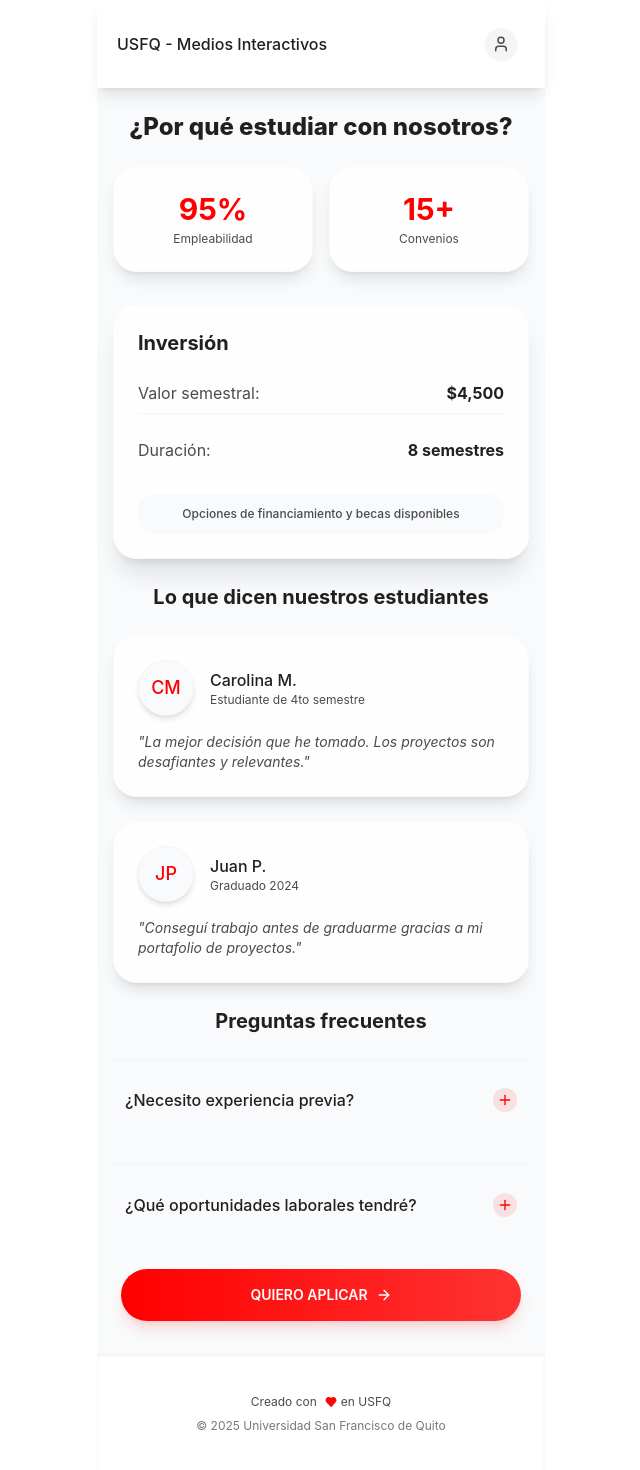
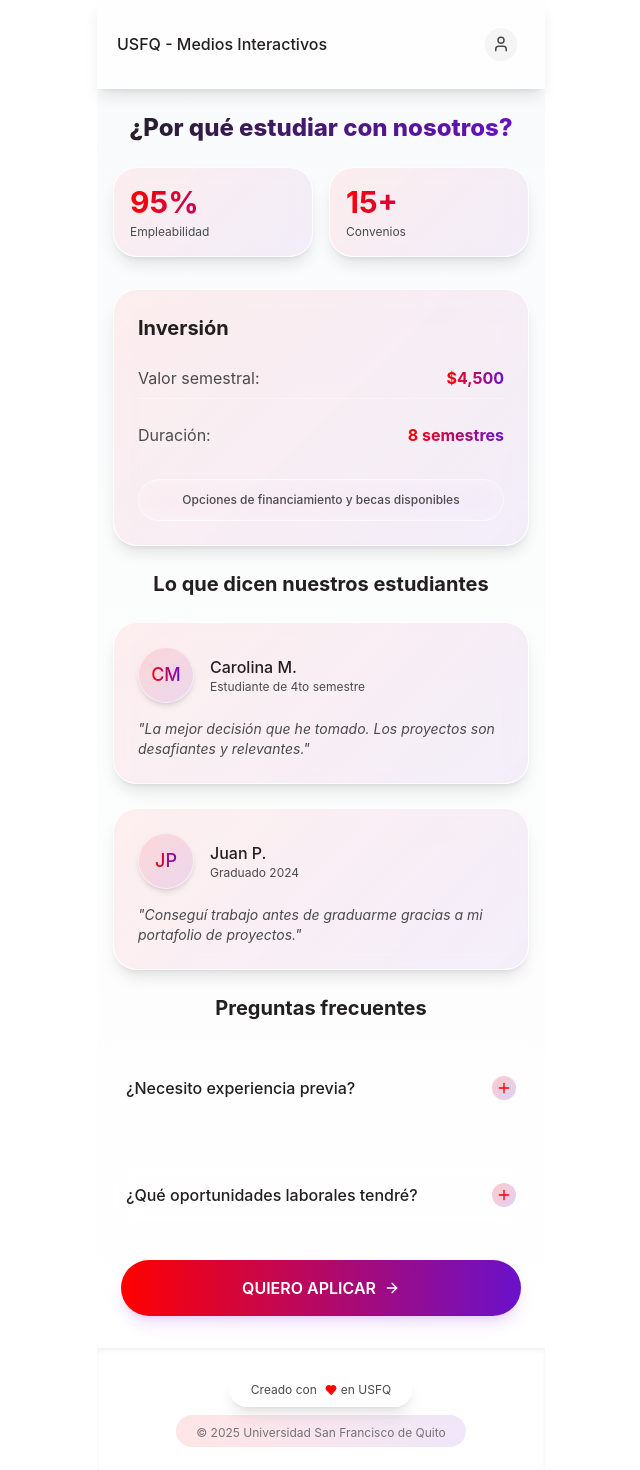
Before and after one commit to MartinMafla/usfq-mobile-pages, a React (Vite) app: page /estudiantes/decision in a window 1280 px wide. Shown: the top 1470 px of the page, without its empty margins (319-959 px from the left). Built offline with nearby package versions, Linux system fonts and the light colour scheme.

Commit message:
Refactor: Improve design with modern styles
Implement modern design elements and visual identity.

```diff
--- a/src/components/Footer.tsx
+++ b/src/components/Footer.tsx
@@ -4,12 +4,16 @@ import { motion } from 'framer-motion';
 
 const Footer = () => {
   return (
-    <footer className="usfq-footer backdrop-blur-sm bg-white/80 border-t border-gray-100">
+    <footer className="backdrop-blur-md bg-gradient-to-b from-white/70 to-white/90 border-t border-gray-200/50 shadow-inner">
       <motion.div
-        className="flex flex-col items-center justify-center space-y-2 py-4"
+        className="flex flex-col items-center justify-center space-y-2 py-6"
         initial={{ opacity: 0, y: 20 }}
         animate={{ opacity: 1, y: 0 }}
         transition={{ duration: 0.5 }}
+      >
+        <motion.div
+          className="bg-white/30 backdrop-blur-md border border-white/50 rounded-full px-5 py-2 shadow-lg"
+          whileHover={{ scale: 1.05 }}
         >
           <div className="flex items-center">
             <span className="text-xs text-[#4A4B4C] mr-1">Creado con</span>
@@ -27,7 +31,15 @@ const Footer = () => {
             </motion.div>
             <span className="text-xs text-[#4A4B4C]">en USFQ</span>
           </div>
+        </motion.div>
+        <motion.div
+          className="bg-gradient-to-r from-[#FF0000]/10 to-[#6a11cb]/10 rounded-full px-5 py-1"
+          whileHover={{
+            backgroundImage: "linear-gradient(to right, rgba(255, 0, 0, 0.2), rgba(106, 17, 203, 0.2))"
+          }}
+        >
           <span className="text-xs text-[#4A4B4C] opacity-75">© {new Date().getFullYear()} Universidad San Francisco de Quito</span>
+        </motion.div>
       </motion.div>
     </footer>
   );
--- a/src/index.css
+++ b/src/index.css
@@ -1,4 +1,3 @@
-
 @tailwind base;
 @tailwind components;
 @tailwind utilities;
@@ -19,6 +18,7 @@
     --usfq-red: 0 100% 50%; /* #FF0000 */
     --usfq-gray: 220 1% 30%; /* #4A4B4C */
     --usfq-white: 0 0% 100%; /* #FFFFFF */
+    --usfq-purple: 271 83% 43%; /* #6a11cb */
 
     --primary: 0 0% 13%; /* #231F20 */
     --primary-foreground: 0 0% 100%; /* #FFFFFF */
@@ -116,15 +116,15 @@
 
 /* Estilos compartidos para las landing pages USFQ */
 .usfq-container {
-  @apply max-w-md mx-auto min-h-screen flex flex-col bg-gray-50;
+  @apply max-w-md mx-auto min-h-screen flex flex-col bg-gradient-to-b from-gray-50 to-white;
 }
 
 .usfq-header {
-  @apply flex items-center justify-between p-5 bg-white/90 shadow-lg sticky top-0 z-30 backdrop-blur-lg;
+  @apply flex items-center justify-between p-5 bg-white/80 backdrop-blur-lg sticky top-0 z-30 border-b border-white/50 shadow-lg;
 }
 
 .usfq-footer {
-  @apply text-center text-xs p-6 mt-auto bg-white/90 text-[#4A4B4C] border-t border-gray-100 shadow-inner backdrop-blur-lg;
+  @apply text-center text-xs p-6 mt-auto bg-white/80 text-[#4A4B4C] border-t border-gray-100 shadow-inner backdrop-blur-lg;
 }
 
 .usfq-section {
@@ -132,7 +132,7 @@
 }
 
 .usfq-title {
-  @apply text-2xl font-extrabold mb-6 text-[#231F20] leading-tight;
+  @apply text-2xl font-extrabold mb-6 bg-clip-text text-transparent bg-gradient-to-r from-[#231F20] to-[#6a11cb] leading-tight;
 }
 
 .usfq-subtitle {
@@ -140,70 +140,70 @@
 }
 
 .usfq-card {
-  @apply bg-white/80 p-6 rounded-3xl shadow-xl my-5 border border-gray-50 backdrop-blur-sm transition-all hover:shadow-lg hover:-translate-y-1 duration-300;
+  @apply bg-white/80 p-6 rounded-3xl shadow-xl my-5 border border-white/50 backdrop-blur-md transition-all hover:shadow-2xl hover:-translate-y-1 duration-300;
 }
 
 .usfq-button-primary {
-  @apply bg-gradient-to-r from-[#FF0000] to-[#ff3333] text-white rounded-full px-8 py-4 font-semibold text-sm
-         uppercase text-center block mx-auto w-full hover:from-[#e60000] hover:to-[#cc0000] transition-all transform hover:-translate-y-0.5
-         shadow-lg shadow-red-500/20 active:shadow-inner active:translate-y-0.5;
+  @apply bg-gradient-to-r from-[#FF0000] to-[#6a11cb] text-white rounded-full px-8 py-4 font-semibold text-sm
+         uppercase text-center block mx-auto w-full hover:opacity-90 transition-all transform hover:-translate-y-0.5
+         shadow-lg shadow-purple-500/20 active:shadow-inner active:translate-y-0.5;
 }
 
 .usfq-button-secondary {
-  @apply bg-[#4A4B4C] text-white rounded-full px-6 py-3 font-semibold text-sm
-         uppercase text-center block mx-auto w-full hover:bg-[#333333] transition-colors shadow-lg transform hover:-translate-y-0.5;
+  @apply bg-gradient-to-r from-[#4A4B4C] to-[#333333] text-white rounded-full px-6 py-3 font-semibold text-sm
+         uppercase text-center block mx-auto w-full hover:opacity-90 transition-colors shadow-lg transform hover:-translate-y-0.5;
 }
 
 .usfq-input {
-  @apply w-full p-4 border border-gray-200 rounded-2xl mb-4 bg-white/70 backdrop-blur-sm focus:outline-none focus:ring-2 focus:ring-[#FF0000]/30 focus:border-[#FF0000] shadow-md transition-all;
+  @apply w-full p-4 border border-white/50 rounded-2xl mb-4 bg-white/70 backdrop-blur-md focus:outline-none focus:ring-2 focus:ring-[#FF0000]/30 focus:border-[#FF0000] shadow-md transition-all;
 }
 
 .usfq-checkbox {
-  @apply mr-3 rounded border-gray-300 text-[#FF0000] focus:ring-[#FF0000];
+  @apply mr-3 rounded border-white/50 text-[#FF0000] focus:ring-[#FF0000];
 }
 
 .usfq-banner {
-  @apply w-full bg-white/80 mb-6 relative overflow-hidden rounded-3xl shadow-2xl mx-auto backdrop-blur-sm;
+  @apply w-full bg-white/60 mb-6 relative overflow-hidden rounded-3xl shadow-2xl mx-auto backdrop-blur-md;
 }
 
 .usfq-banner-content {
-  @apply bg-white/90 p-5 absolute bottom-0 left-0 right-0 backdrop-blur-lg rounded-t-2xl shadow-lg;
+  @apply bg-white/80 p-5 absolute bottom-0 left-0 right-0 backdrop-blur-lg rounded-t-2xl shadow-lg;
 }
 
 .usfq-area {
-  @apply flex items-center p-5 my-3 bg-white/80 rounded-2xl shadow-lg border border-gray-50 backdrop-blur-sm hover:border-[#FF0000]/30 transition-all transform hover:-translate-y-1 duration-300;
+  @apply flex items-center p-5 my-3 bg-white/80 rounded-2xl shadow-lg border border-white/50 backdrop-blur-md hover:border-[#FF0000]/30 transition-all transform hover:-translate-y-1 duration-300;
 }
 
 .usfq-area-icon {
-  @apply w-14 h-14 rounded-2xl bg-gradient-to-br from-[#FF0000] to-[#ff3333] flex items-center justify-center mr-4 shadow-lg;
+  @apply w-14 h-14 rounded-2xl bg-gradient-to-br from-[#FF0000] to-[#6a11cb] flex items-center justify-center mr-4 shadow-lg;
 }
 
 .usfq-highlight {
-  @apply font-bold text-[#FF0000];
+  @apply font-bold bg-clip-text text-transparent bg-gradient-to-r from-[#FF0000] to-[#6a11cb];
 }
 
 .usfq-accordion {
-  @apply border-t border-gray-100 py-4;
+  @apply border-t border-white/30 py-4;
 }
 
 .usfq-testimonial {
-  @apply bg-white/80 rounded-2xl p-6 my-5 shadow-lg border border-gray-50 backdrop-blur-sm transform transition-all hover:-translate-y-1 duration-300;
+  @apply bg-white/60 rounded-2xl p-6 my-5 shadow-lg border border-white/50 backdrop-blur-md transform transition-all hover:-translate-y-1 hover:shadow-xl duration-300;
 }
 
 .usfq-testimonial-avatar {
-  @apply w-14 h-14 rounded-full bg-gray-50 flex items-center justify-center mr-4 border border-gray-100 shadow-md;
+  @apply w-14 h-14 rounded-full bg-gradient-to-br from-[#FF0000]/20 to-[#6a11cb]/20 flex items-center justify-center mr-4 border border-white/50 shadow-md;
 }
 
 .usfq-stat-box {
-  @apply bg-white/80 p-6 rounded-2xl shadow-lg text-center border border-gray-50 backdrop-blur-sm hover:border-[#FF0000]/30 transition-all transform hover:-translate-y-1 duration-300;
+  @apply bg-white/60 p-6 rounded-2xl shadow-lg text-center border border-white/50 backdrop-blur-md hover:border-[#FF0000]/30 transition-all transform hover:-translate-y-1 duration-300;
 }
 
 .usfq-progress-bar {
-  @apply w-full h-3 bg-gray-100/70 rounded-full my-2 overflow-hidden backdrop-blur-sm;
+  @apply w-full h-3 bg-white/50 rounded-full my-2 overflow-hidden backdrop-blur-sm;
 }
 
 .usfq-progress-fill {
-  @apply h-full bg-gradient-to-r from-[#FF0000] to-[#ff3333] rounded-full relative overflow-hidden;
+  @apply h-full bg-gradient-to-r from-[#FF0000] to-[#6a11cb] rounded-full relative overflow-hidden;
 }
 
 .usfq-progress-fill::after {
@@ -249,11 +249,29 @@
   }
 }
 
-/* Modern red button with hover effect */
+/* Modern red-purple gradient button with hover effect */
 .modern-red-button {
-  @apply bg-gradient-to-r from-[#FF0000] to-[#ff3333] text-white rounded-full py-4 px-6 font-semibold text-sm
-         uppercase transition-all duration-300 transform shadow-lg shadow-red-500/20 hover:shadow-xl hover:shadow-red-500/40
+  @apply bg-gradient-to-r from-[#FF0000] to-[#6a11cb] text-white rounded-full py-4 px-6 font-semibold text-sm
+         uppercase transition-all duration-300 transform shadow-lg shadow-purple-500/20 hover:shadow-xl hover:shadow-purple-500/40
          hover:-translate-y-1 active:translate-y-0.5 active:shadow-inner w-full;
+}
+
+/* Glass card styles */
+.glass-card {
+  @apply bg-white/40 backdrop-blur-md border border-white/50 rounded-3xl shadow-lg overflow-hidden transition-all duration-300 hover:shadow-xl hover:bg-white/50;
+}
+
+/* New gradient card styles */
+.gradient-card {
+  @apply relative overflow-hidden rounded-3xl border border-white/50 shadow-lg;
+  background: linear-gradient(135deg, rgba(255,255,255,0.4) 0%, rgba(255,255,255,0.1) 100%);
+  backdrop-filter: blur(10px);
+}
+
+.gradient-card-overlay {
+  @apply absolute inset-0 opacity-30;
+  background: linear-gradient(135deg, rgba(255,0,0,0.2) 0%, rgba(106,17,203,0.2) 100%);
+  z-index: -1;
 }
 
 /* Motion components */
--- a/src/pages/estudiantes/Decision.tsx
+++ b/src/pages/estudiantes/Decision.tsx
@@ -2,6 +2,7 @@
 import { useState } from 'react';
 import { useNavigate } from 'react-router-dom';
 import { ChevronDown, ChevronUp, Plus, ArrowRight } from 'lucide-react';
+import { motion } from 'framer-motion';
 import Header from '@/components/Header';
 import Footer from '@/components/Footer';
 
@@ -35,45 +36,102 @@ const EstudiantesDecision = () => {
       <main className="flex-1">
         <section className="usfq-section">
           <div className="mb-8">
-            <h2 className="usfq-title text-center">¿Por qué estudiar con nosotros?</h2>
+            <motion.h2
+              className="usfq-title text-center"
+              initial={{ opacity: 0, y: -10 }}
+              animate={{ opacity: 1, y: 0 }}
+              transition={{ duration: 0.5 }}
+            >
+              ¿Por qué estudiar con nosotros?
+            </motion.h2>
 
-            <div className="grid grid-cols-2 gap-4 mb-8">
-              <div className="usfq-stat-box hover-scale">
-                <div className="text-3xl font-bold text-[#FF0000]">95%</div>
+            <motion.div
+              className="grid grid-cols-2 gap-4 mb-8"
+              initial={{ opacity: 0, y: 20 }}
+              animate={{ opacity: 1, y: 0 }}
+              transition={{ duration: 0.5, delay: 0.2 }}
+            >
+              <motion.div
+                className="gradient-card p-4 hover-scale"
+                whileHover={{
+                  y: -5,
+                  boxShadow: '0 20px 25px -5px rgba(255, 0, 0, 0.1), 0 10px 10px -5px rgba(255, 0, 0, 0.04)'
+                }}
+              >
+                <div className="gradient-card-overlay"></div>
+                <div className="relative z-10">
+                  <div className="text-3xl font-bold bg-clip-text text-transparent bg-gradient-to-r from-[#FF0000] to-[#6a11cb]">95%</div>
                   <div className="text-xs mt-1 text-[#4A4B4C]">Empleabilidad</div>
                 </div>
-              <div className="usfq-stat-box hover-scale">
-                <div className="text-3xl font-bold text-[#FF0000]">15+</div>
+              </motion.div>
+
+              <motion.div
+                className="gradient-card p-4 hover-scale"
+                whileHover={{
+                  y: -5,
+                  boxShadow: '0 20px 25px -5px rgba(106, 17, 203, 0.1), 0 10px 10px -5px rgba(106, 17, 203, 0.04)'
+                }}
+              >
+                <div className="gradient-card-overlay"></div>
+                <div className="relative z-10">
+                  <div className="text-3xl font-bold bg-clip-text text-transparent bg-gradient-to-r from-[#FF0000] to-[#6a11cb]">15+</div>
                   <div className="text-xs mt-1 text-[#4A4B4C]">Convenios</div>
                 </div>
-            </div>
+              </motion.div>
+            </motion.div>
           </div>
 
-          <div className="usfq-card mb-8 hover:border-[#FF0000]/20 transition-all">
+          <motion.div
+            className="gradient-card mb-8 hover:border-[#FF0000]/20 transition-all p-6"
+            initial={{ opacity: 0, y: 20 }}
+            animate={{ opacity: 1, y: 0 }}
+            transition={{ duration: 0.5, delay: 0.4 }}
+          >
+            <div className="gradient-card-overlay"></div>
+            <div className="relative z-10">
               <h3 className="usfq-subtitle">Inversión</h3>
               <div className="space-y-4">
-              <div className="flex justify-between items-center py-2 border-b border-gray-100">
+                <div className="flex justify-between items-center py-2 border-b border-white/30">
                   <span className="text-[#4A4B4C]">Valor semestral:</span>
-                <span className="font-bold text-[#231F20]">$4,500</span>
+                  <span className="font-bold bg-clip-text text-transparent bg-gradient-to-r from-[#FF0000] to-[#6a11cb]">$4,500</span>
                 </div>
                 <div className="flex justify-between items-center py-2">
                   <span className="text-[#4A4B4C]">Duración:</span>
-                <span className="font-bold text-[#231F20]">8 semestres</span>
+                  <span className="font-bold bg-clip-text text-transparent bg-gradient-to-r from-[#FF0000] to-[#6a11cb]">8 semestres</span>
                 </div>
               </div>
               <div className="mt-6">
-              <div className="bg-gray-50 p-3 rounded-lg text-center">
+                <div className="bg-white/30 backdrop-blur-md p-3 rounded-2xl text-center border border-white/50">
                   <p className="text-xs text-[#4A4B4C] font-medium">Opciones de financiamiento y becas disponibles</p>
                 </div>
               </div>
             </div>
+          </motion.div>
 
-          <h3 className="usfq-subtitle text-center mt-8">Lo que dicen nuestros estudiantes</h3>
+          <motion.h3
+            className="usfq-subtitle text-center mt-8"
+            initial={{ opacity: 0 }}
+            animate={{ opacity: 1 }}
+            transition={{ delay: 0.6 }}
+          >
+            Lo que dicen nuestros estudiantes
+          </motion.h3>
 
-          <div className="usfq-testimonial hover-scale">
+          <motion.div
+            className="gradient-card p-6 my-5 hover-scale"
+            initial={{ opacity: 0, y: 20 }}
+            animate={{ opacity: 1, y: 0 }}
+            transition={{ duration: 0.5, delay: 0.7 }}
+            whileHover={{
+              y: -5,
+              boxShadow: '0 20px 25px -5px rgba(0, 0, 0, 0.1), 0 10px 10px -5px rgba(0, 0, 0, 0.04)'
+            }}
+          >
+            <div className="gradient-card-overlay"></div>
+            <div className="relative z-10">
               <div className="flex items-center mb-4">
-              <div className="usfq-testimonial-avatar bg-[#FF0000]/10">
-                <span className="text-[#FF0000] text-lg font-medium">CM</span>
+                <div className="w-14 h-14 rounded-full bg-gradient-to-br from-[#FF0000]/10 to-[#6a11cb]/10 flex items-center justify-center mr-4 border border-white/50 shadow-md">
+                  <span className="bg-clip-text text-transparent bg-gradient-to-r from-[#FF0000] to-[#6a11cb] text-lg font-medium">CM</span>
                 </div>
                 <div>
                   <div className="font-medium text-[#231F20]">Carolina M.</div>
@@ -84,11 +142,23 @@ const EstudiantesDecision = () => {
                 "La mejor decisión que he tomado. Los proyectos son desafiantes y relevantes."
               </p>
             </div>
+          </motion.div>
 
-          <div className="usfq-testimonial hover-scale">
+          <motion.div
+            className="gradient-card p-6 my-5 hover-scale"
+            initial={{ opacity: 0, y: 20 }}
+            animate={{ opacity: 1, y: 0 }}
+            transition={{ duration: 0.5, delay: 0.8 }}
+            whileHover={{
+              y: -5,
+              boxShadow: '0 20px 25px -5px rgba(0, 0, 0, 0.1), 0 10px 10px -5px rgba(0, 0, 0, 0.04)'
+            }}
+          >
+            <div className="gradient-card-overlay"></div>
+            <div className="relative z-10">
               <div className="flex items-center mb-4">
-              <div className="usfq-testimonial-avatar bg-[#FF0000]/10">
-                <span className="text-[#FF0000] text-lg font-medium">JP</span>
+                <div className="w-14 h-14 rounded-full bg-gradient-to-br from-[#FF0000]/10 to-[#6a11cb]/10 flex items-center justify-center mr-4 border border-white/50 shadow-md">
+                  <span className="bg-clip-text text-transparent bg-gradient-to-r from-[#FF0000] to-[#6a11cb] text-lg font-medium">JP</span>
                 </div>
                 <div>
                   <div className="font-medium text-[#231F20]">Juan P.</div>
@@ -99,43 +169,83 @@ const EstudiantesDecision = () => {
                 "Conseguí trabajo antes de graduarme gracias a mi portafolio de proyectos."
               </p>
             </div>
+          </motion.div>
 
-          <h3 className="usfq-subtitle text-center mt-8">Preguntas frecuentes</h3>
+          <motion.h3
+            className="usfq-subtitle text-center mt-8"
+            initial={{ opacity: 0 }}
+            animate={{ opacity: 1 }}
+            transition={{ delay: 0.9 }}
+          >
+            Preguntas frecuentes
+          </motion.h3>
 
           {frequentQuestions.map((item, index) => (
-            <div key={index} className="usfq-accordion">
+            <motion.div
+              key={index}
+              className="usfq-accordion"
+              initial={{ opacity: 0, y: 20 }}
+              animate={{ opacity: 1, y: 0 }}
+              transition={{ duration: 0.5, delay: 1 + index * 0.1 }}
+            >
               <button
-                className="flex items-center justify-between w-full text-left p-3 hover:bg-gray-50 rounded-lg transition-colors"
+                className="flex items-center justify-between w-full text-left p-3 bg-white/40 backdrop-blur-md border border-white/30 rounded-lg transition-colors hover:bg-white/60"
                 onClick={() => toggleQuestion(index)}
               >
                 <span className="font-medium text-[#231F20]">{item.question}</span>
                 {expandedQuestion === index ?
-                  <div className="w-6 h-6 rounded-full bg-[#FF0000]/10 flex items-center justify-center">
+                  <div className="w-6 h-6 rounded-full bg-gradient-to-br from-[#FF0000]/20 to-[#6a11cb]/20 flex items-center justify-center">
                     <ChevronUp size={16} className="text-[#FF0000]" />
                   </div> :
-                  <div className="w-6 h-6 rounded-full bg-[#FF0000]/10 flex items-center justify-center">
+                  <div className="w-6 h-6 rounded-full bg-gradient-to-br from-[#FF0000]/20 to-[#6a11cb]/20 flex items-center justify-center">
                     <Plus size={16} className="text-[#FF0000]" />
                   </div>
                 }
               </button>
 
               {expandedQuestion === index && (
-                <div className="mt-3 text-sm text-[#4A4B4C] bg-gray-50 p-4 rounded-xl ml-2 border-l-2 border-[#FF0000] scale-in">
+                <motion.div
+                  className="mt-3 text-sm text-[#4A4B4C] bg-white/30 backdrop-blur-md p-4 rounded-xl ml-2 border-l-2 border-gradient-to-r from-[#FF0000] to-[#6a11cb]"
+                  initial={{ opacity: 0, height: 0 }}
+                  animate={{ opacity: 1, height: 'auto' }}
+                  exit={{ opacity: 0, height: 0 }}
+                  transition={{ duration: 0.3 }}
+                >
                   {item.answer}
-                </div>
+                </motion.div>
               )}
-            </div>
+            </motion.div>
           ))}
         </section>
 
         <div className="px-6 pb-8">
-          <button
-            className="modern-red-button w-full flex items-center justify-center"
+          <motion.button
+            className="bg-gradient-to-r from-[#FF0000] to-[#6a11cb] text-white rounded-full py-4 px-6 font-semibold
+                      w-full flex items-center justify-center shadow-lg shadow-purple-500/20"
             onClick={() => navigate('/estudiantes/accion')}
+            whileHover={{
+              boxShadow: '0 10px 15px -3px rgba(106, 17, 203, 0.3)',
+              y: -2
+            }}
+            whileTap={{ scale: 0.98 }}
+            initial={{ opacity: 0, y: 20 }}
+            animate={{ opacity: 1, y: 0 }}
+            transition={{ delay: 1.2 }}
           >
             <span>QUIERO APLICAR</span>
+            <motion.div
+              initial={{ x: 0 }}
+              animate={{ x: [0, 3, 0] }}
+              transition={{
+                duration: 1,
+                repeat: Infinity,
+                repeatDelay: 2,
+                ease: "easeInOut"
+              }}
+            >
               <ArrowRight size={16} className="ml-2" />
-          </button>
+            </motion.div>
+          </motion.button>
         </div>
       </main>
 
```
Also changed, not shown: src/components/VideoBanner.tsx (+12 -12 lines), src/pages/estudiantes/Interes.tsx (+44 -24 lines). Lines whose indentation alone changed are shown as unchanged.
